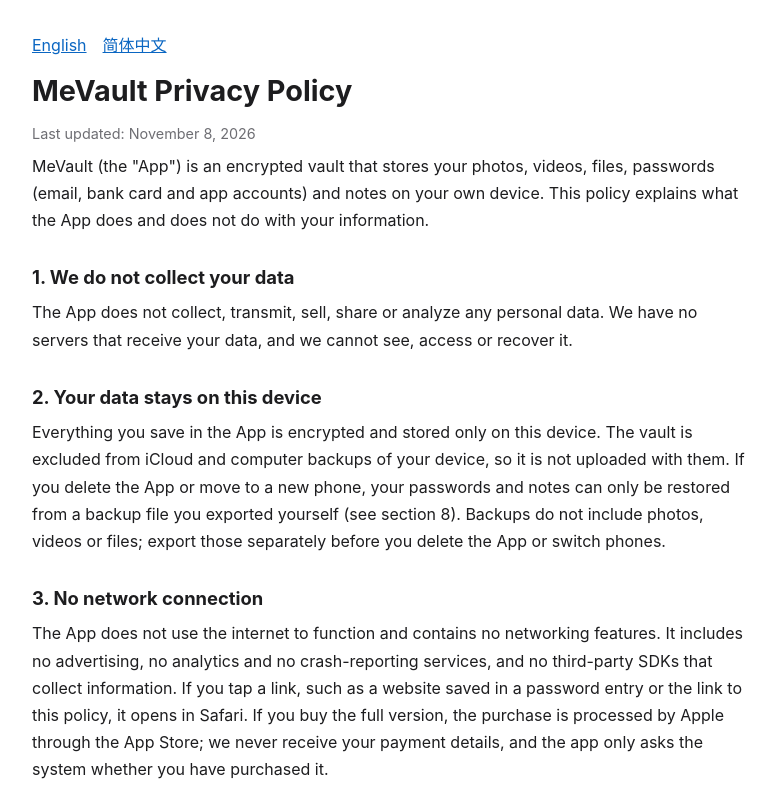
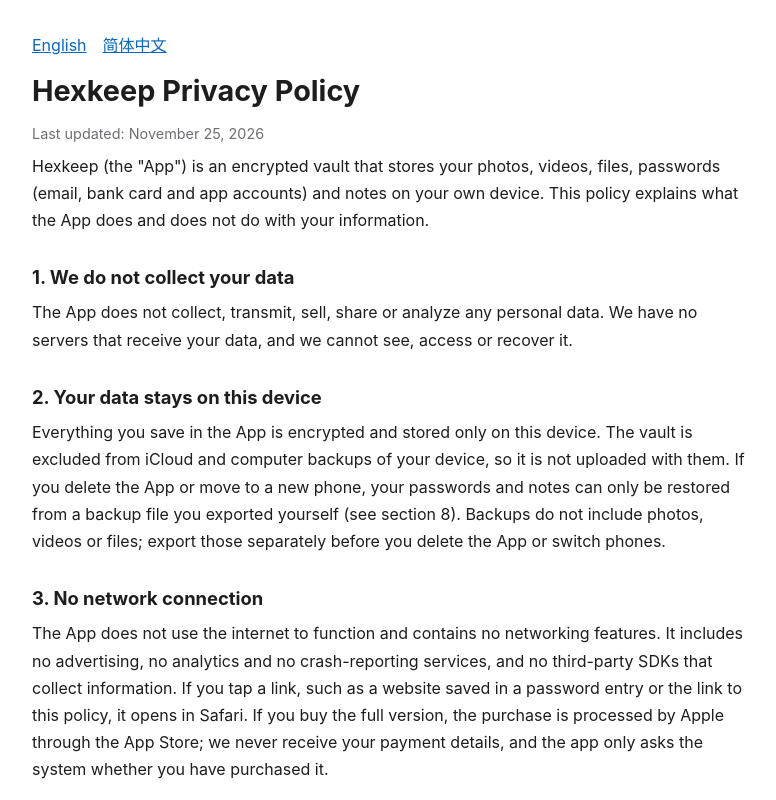
Before and after one commit to myzhangsanxiao/mevault-privacy, a plain HTML site: page index.html in a window 1280 px wide. Shown: the top 800 px of the page, without its empty margins (248-1024 px from the left). Drawn offline with Linux system fonts and the light colour scheme.

Commit message:
Add files via upload

```diff
--- a/index.html
+++ b/index.html
@@ -3,7 +3,7 @@
 <head>
 <meta charset="utf-8">
 <meta name="viewport" content="width=device-width, initial-scale=1">
-<title>MeVault Privacy Policy / 保管员 隐私政策</title>
+<title>Hexkeep Privacy Policy / 保管员 隐私政策</title>
 <style>
   :root { --bg:#ffffff; --fg:#1d1d1f; --muted:#6e6e73; --line:#d2d2d7; --accent:#0a66c2; }
   @media (prefers-color-scheme: dark) {
@@ -27,10 +27,10 @@
 <nav><a href="#en">English</a><a href="#zh">简体中文</a></nav>
 
 <section id="en" style="border-top:none;margin-top:8px;padding-top:0">
-<h1>MeVault Privacy Policy</h1>
-<p class="muted">Last updated: November 8, 2026</p>
+<h1>Hexkeep Privacy Policy</h1>
+<p class="muted">Last updated: November 25, 2026</p>
 
-<p>MeVault (the "App") is an encrypted vault that stores your photos, videos, files, passwords (email, bank card and app accounts) and notes on your own device. This policy explains what the App does and does not do with your information.</p>
+<p>Hexkeep (the "App") is an encrypted vault that stores your photos, videos, files, passwords (email, bank card and app accounts) and notes on your own device. This policy explains what the App does and does not do with your information.</p>
 
 <h2>1. We do not collect your data</h2>
 <p>The App does not collect, transmit, sell, share or analyze any personal data. We have no servers that receive your data, and we cannot see, access or recover it.</p>
@@ -76,9 +76,9 @@
 
 <section id="zh">
 <h1>保管员 隐私政策</h1>
-<p class="muted">最后更新：2026 年 11 月 8 日</p>
+<p class="muted">最后更新：2026 年 11 月 25 日</p>
 
-<p>保管员（英文名 MeVault，以下简称"本应用"）是一款加密保险箱，在你自己的设备上保存照片、视频、文件、密码（邮箱、银行卡、应用账号）和笔记。本政策说明本应用如何对待你的信息。</p>
+<p>保管员（英文名 Hexkeep，以下简称"本应用"）是一款加密保险箱，在你自己的设备上保存照片、视频、文件、密码（邮箱、银行卡、应用账号）和笔记。本政策说明本应用如何对待你的信息。</p>
 
 <h2>1. 我们不收集你的数据</h2>
 <p>本应用不会收集、传输、出售、共享或分析任何个人数据。我们没有接收你数据的服务器，也无法查看、访问或找回你的数据。</p>
```
